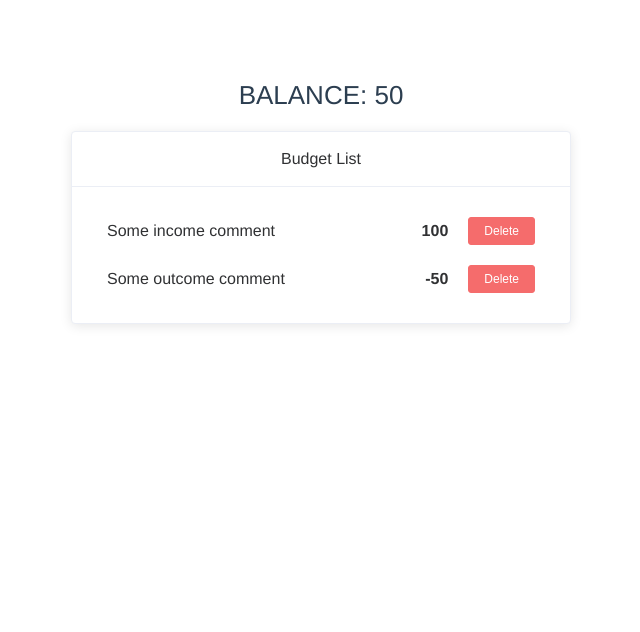
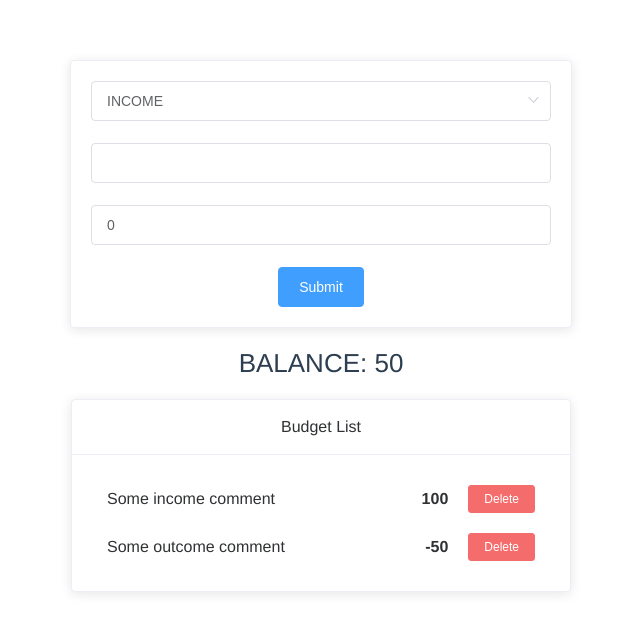
Before and after one commit to PanyaPrimal/firstAttempts, a Vue app in the folder Vue.js course/budget-app/: page / in a window 1280 px wide. Shown: the top 632 px of the page, without its empty margins (319-959 px from the left). Built offline with nearby package versions, Linux system fonts and the light colour scheme.

Commit message:
add visible form for new budget data

```diff
--- a/Vue.js course/budget-app/src/App.vue
+++ b/Vue.js course/budget-app/src/App.vue
@@ -1,5 +1,6 @@
 <template>
   <div id="app">
+    <MultyForm />
     <TotalBalance :total="totalBalance"/>
     <BudgetList :list="list" @deleteItem="onDeleteItem"/>
   </div>
@@ -8,12 +9,14 @@
 <script>
 import BudgetList from '@/components/BudgetList';
 import TotalBalance from '@/components/TotalBalance';
+import MultyForm from '@/components/MultyForm';
 
 export default {
   name: 'app',
   components: {
     BudgetList,
     TotalBalance,
+    MultyForm
   },
   data: () => ({
     list: {
@@ -46,6 +49,7 @@ export default {
   }
 
 };
+
 </script>
 
 <style>
--- /dev/null
+++ b/Vue.js course/budget-app/src/components/MultyForm.vue
@@ -0,0 +1,49 @@
+<template>
+  <ElCard class="form-card">
+    <ElForm :model="formData">
+      <ElFormItem lable="Type" prop="type">
+        <ElSelect class="type-select" v-model="formData.type" placeholder="Choose type...">
+          <ElOption lable="Income" value="INCOME"/>
+          <ElOption lable="Outcome" value="OUTCOME"/>
+        </ElSelect>
+      </ElFormItem>
+      <ElFormItem lable="Comments" prop="comment">
+        <ElInput v-model="formData.comment" />
+      </ElFormItem>
+      <ElFormItem lable="Value" prop="value">
+        <ElInput v-model.number="formData.value" />
+      </ElFormItem>
+      <ElButton @click="onSubmit" type="primary">Submit</ElButton>
+    </ElForm>
+  </ElCard>
+</template>
+
+<script>
+
+export default {
+  name: "MultyForm",
+  data: () => ({
+    formData: {
+      type: 'INCOME',
+    comment: '',
+    value: 0
+    }
+  }),
+  methods: {
+    onSubmit() {
+
+    }
+  }
+};
+</script>
+
+<style scoped>
+  .form-card{
+    max-width: 500px;
+    margin: auto;
+  }
+  .type-select{
+    width: 100%;
+  }
+
+</style>
```
Also changed, not shown: Vue.js course/budget-app/src/plugins/elements/index.js (line endings or trailing spaces).
